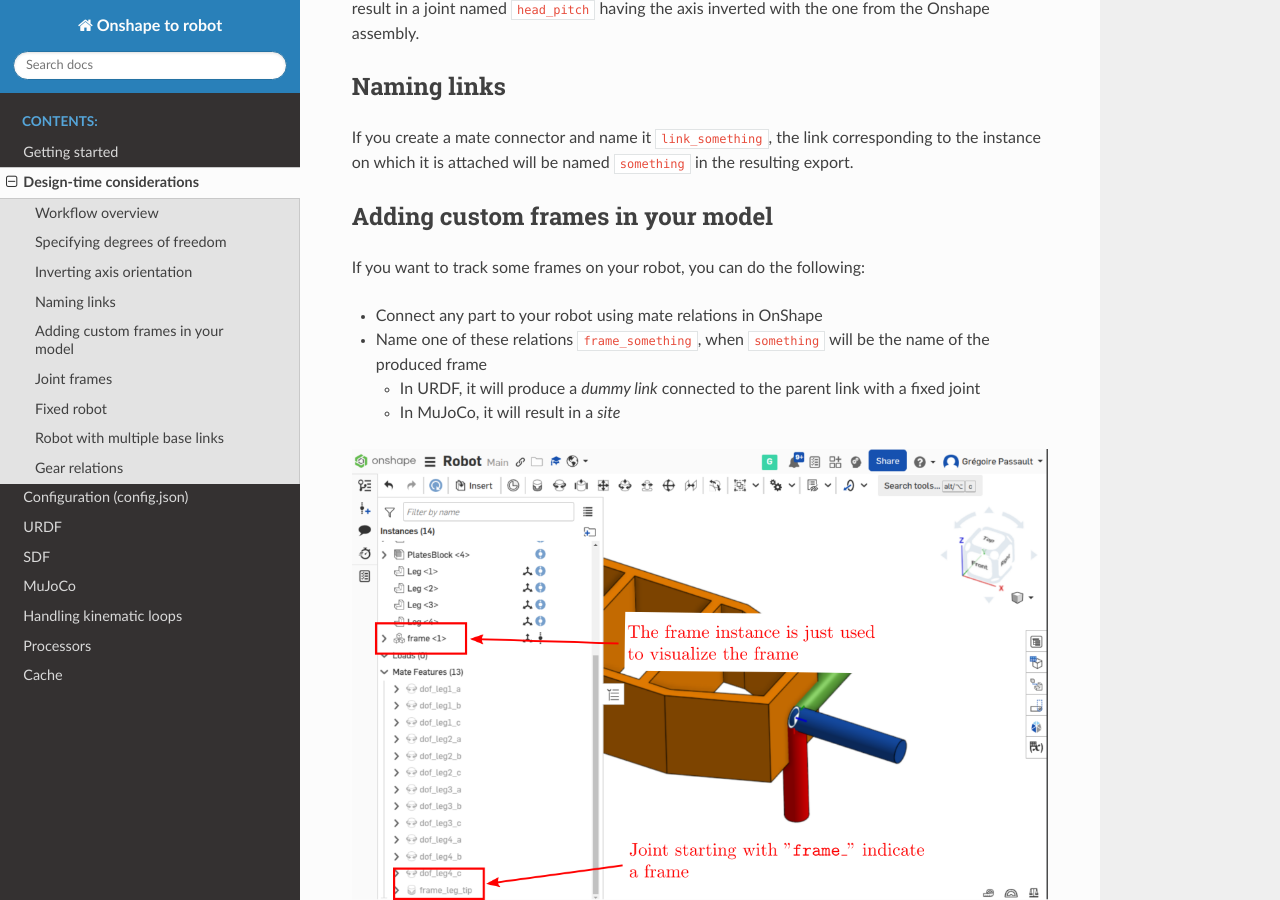
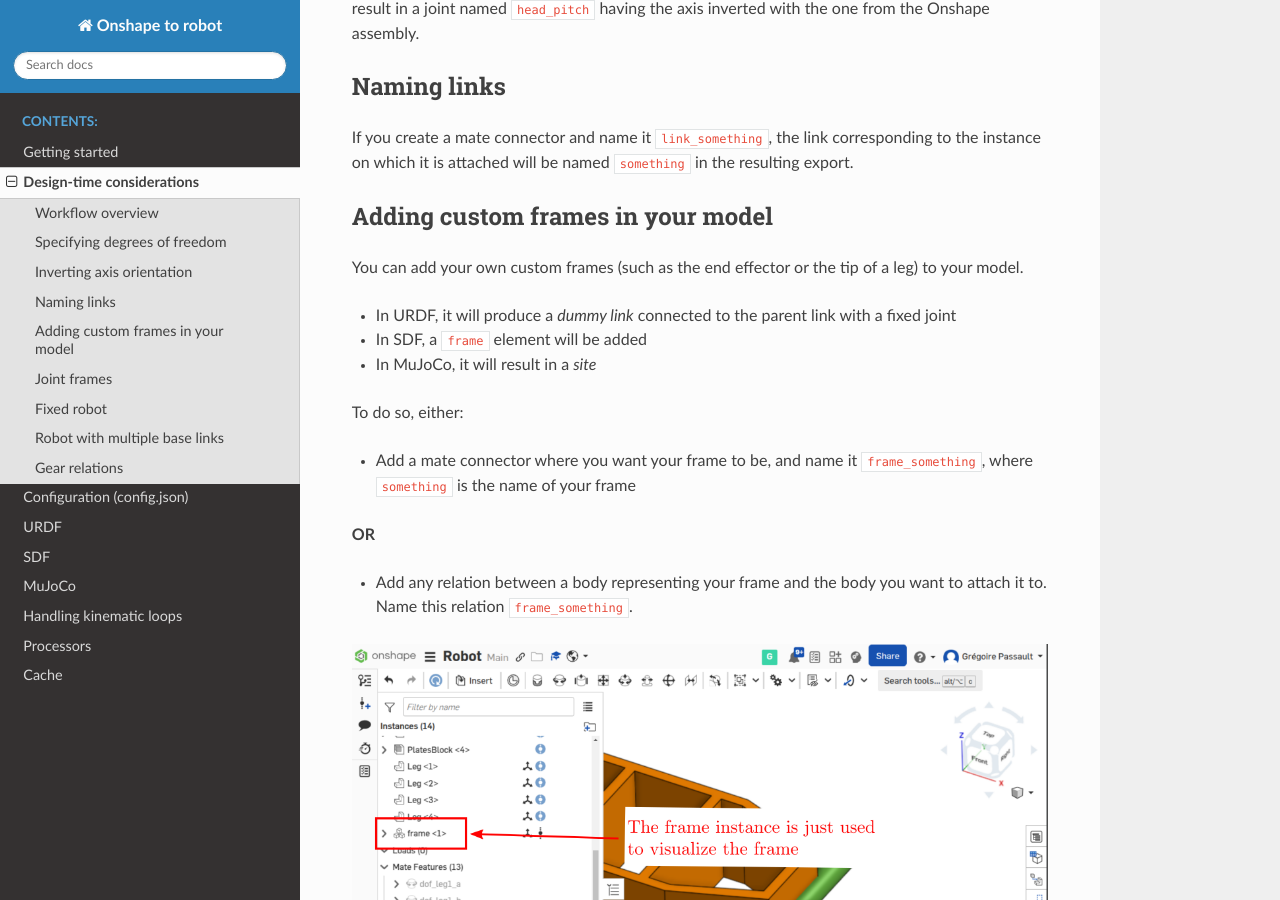
Before and after one commit to Rhoban/onshape-to-robot, a Sphinx documentation site: the page built from docs/source/design.rst, in a window 1280 px wide and 900 px high, scrolled down 1493 px. Built offline with Sphinx 7.4.7 and the Read the Docs theme 3.1.0, drawn with Linux system fonts in a browser that asks for light colours.

Commit message:
Bodyless frame doc.

```diff
--- a/docs/source/design.rst
+++ b/docs/source/design.rst
@@ -54,17 +54,23 @@ on which it is attached will be named ``something`` in the resulting export.
 Adding custom frames in your model
 ----------------------------------
 
-If you want to track some frames on your robot, you can do the following:
+You can add your own custom frames (such as the end effector or the tip of a leg) to your model.
 
-* Connect any part to your robot using mate relations in OnShape
-* Name one of these relations ``frame_something``, when ``something`` will be the name of
-  the produced frame
+* In URDF, it will produce a *dummy link* connected to the parent link with a fixed joint
+* In SDF, a ``frame`` element will be added
+* In MuJoCo, it will result in a *site*
 
-  * In URDF, it will produce a *dummy link* connected to the parent link with a fixed joint
-  * In MuJoCo, it will result in a *site*
+To do so, either:
+
+* Add a mate connector where you want your frame to be, and name it ``frame_something``, where ``something`` is the name of your frame
+
+**OR**
+
+* Add any relation between a body representing your frame and the body you want to attach it to. Name this relation ``frame_something``.
 
 .. image:: _static/img/frames.png
     :align: center
+    :class: padding
 
 
 Here is a document that can be used (be sure to turn on "composite parts" when inserting it, use the ``frame`` composite part): `Onshape frame part <https://cad.onshape.com/documents/7adc786257f47ce24706bb32/w/774dd3de6bd5bfd65fb4462b/e/c60f72b9088ac4e5058b8904?renderMode=0&uiState=67b64076077d3a02bf5e1c0f>`_
```
